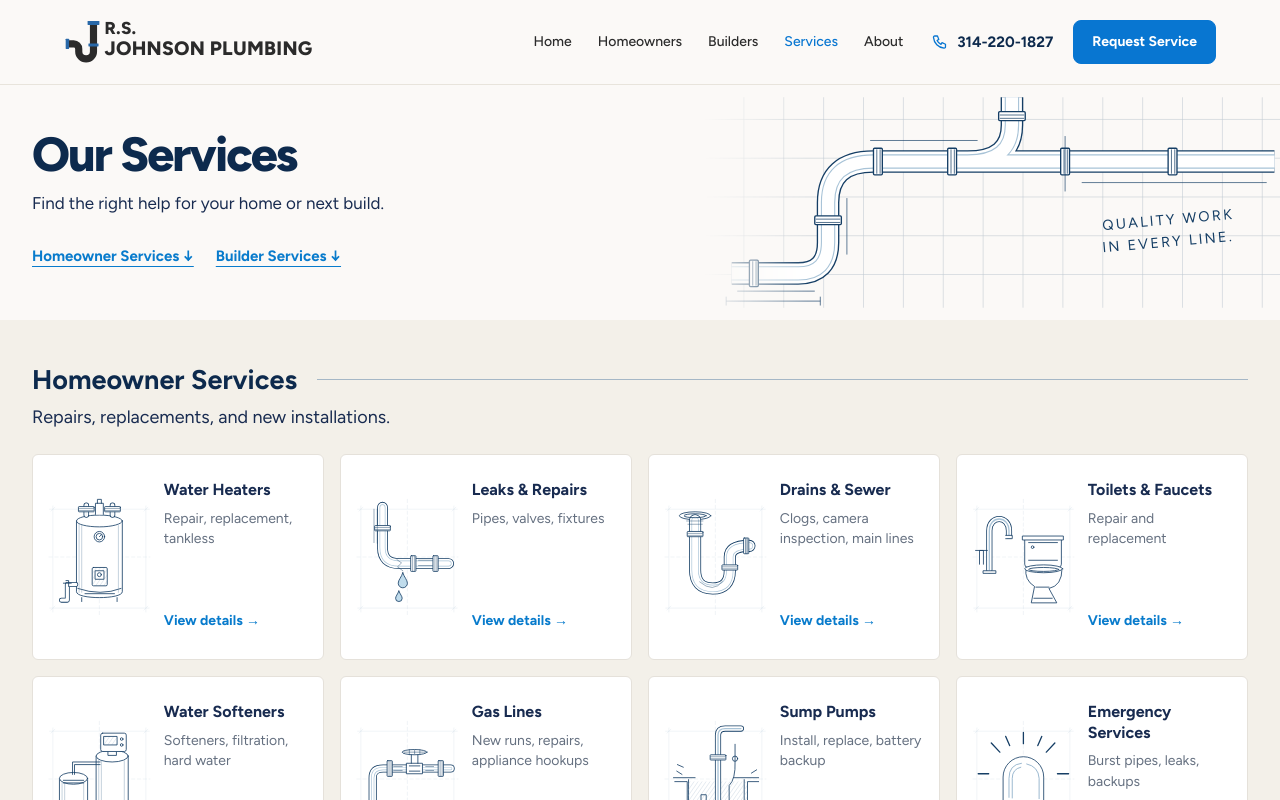
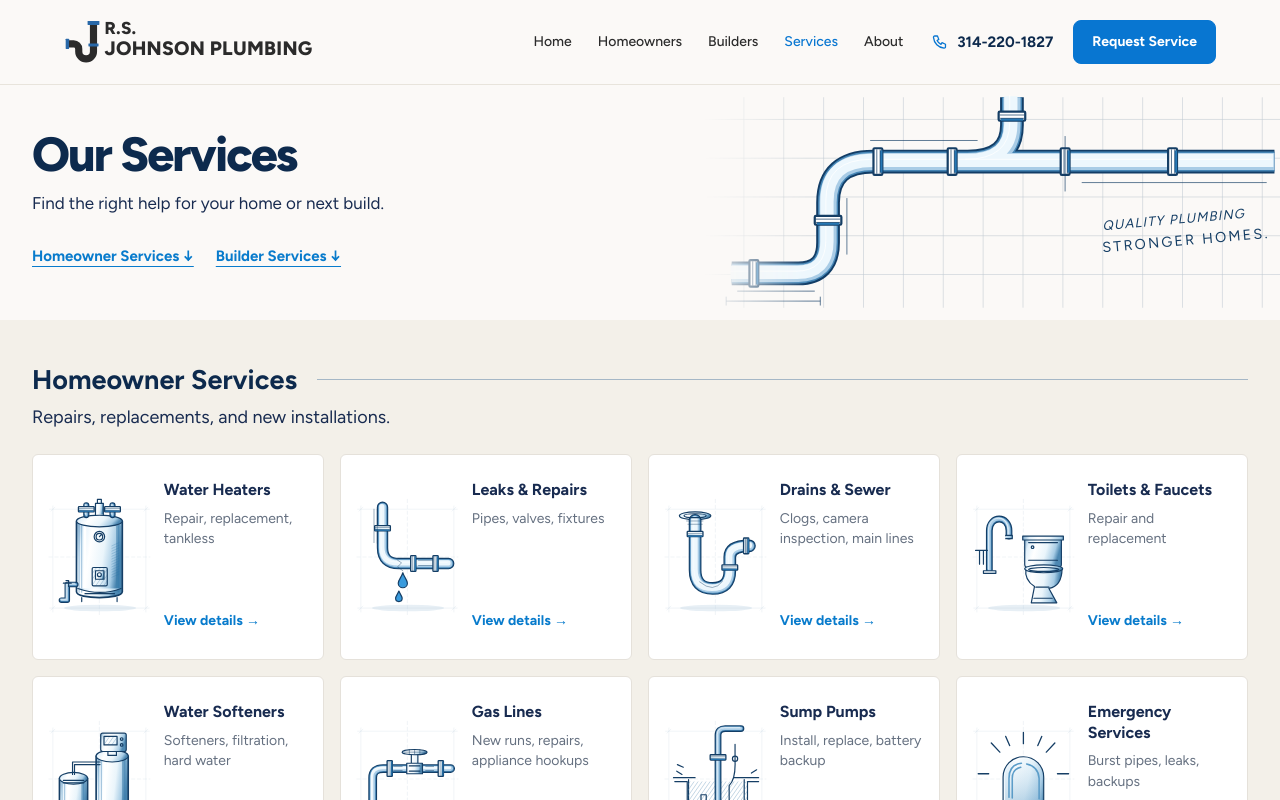
Before and after one commit to rs-johnson-plumbing/website, a Next.js app: page /services in a window 1280 px wide. Shown: the top 800 px of the page. Built offline with nearby package versions, Linux system fonts and the light colour scheme.

Commit message:
Add blue tonal shading, layered pipe highlights, and varied sketch line weights

```diff
--- a/src/components/concept-two/ui/ServiceSketch.tsx
+++ b/src/components/concept-two/ui/ServiceSketch.tsx
@@ -2,10 +2,10 @@ import { useId } from "react";
 
 /** Detailed technical drawings, kept as vectors for crisp phone and desktop rendering. */
 function Pipe({ d, width = 14 }: { d: string; width?: number }) {
- return <><path d={d} strokeWidth={width + 2.4}/><path d={d} stroke="#fff" strokeWidth={width}/><path d={d} stroke="#a8c3d7" strokeWidth={width - 5}/><path d={d} stroke="#fff" strokeWidth={width - 7}/></>;
+ return <><path d={d} stroke="#123d66" strokeWidth={width + 3.4}/><path d={d} stroke="#4585b5" strokeWidth={width}/><path d={d} stroke="#a9cce6" strokeWidth={width - 2.5}/><path d={d} stroke="#edf7fd" strokeWidth={Math.max(1,width - 6)} transform="translate(-1 -1)"/><path d={d} stroke="#fff" strokeWidth=".8" transform="translate(-2 -2)" opacity=".9"/></>;
 }
 function Collar({ x, y, rotate = 0 }: {x:number;y:number;rotate?:number}) {
- return <g transform={`translate(${x} ${y}) rotate(${rotate})`} fill="#fff"><rect x="-4" y="-12" width="8" height="24" rx="1"/><path d="M-1-11V11M2-11V11" strokeWidth=".65"/></g>;
+ return <g transform={`translate(${x} ${y}) rotate(${rotate})`} fill="#fff"><rect x="-4" y="-12" width="8" height="24" rx="1" strokeWidth="2"/><path d="M3-10V10" stroke="#2678b5" strokeWidth="2.2"/><path d="M-1-11V11M2-11V11" strokeWidth=".65"/></g>;
 }
 function Valve({x=80,y=80}: {x?:number;y?:number}) {
  return <g transform={`translate(${x} ${y})`} fill="#fff"><path d="M-12-8H12V8H-12ZM-5-8V-23H5V-8"/><ellipse cy="-25" rx="19" ry="4"/><path d="M-16-25H16M0-28V-22M-8-29V-21M8-29V-21" strokeWidth=".75"/><path d="M-8 4H8M-8-4H8"/></g>;
@@ -14,18 +14,19 @@ function Tap({ x=80,y=70 }: {x?:number;y?:number}) {
  return <g transform={`translate(${x} ${y})`}><Pipe d="M0 60V0C0-24 30-24 30 0V8" width={7}/><path d="M-9 61H10V65H-9ZM25 7H35V12H25M-15 51V30H-9V51M-21 30H-3" fill="#fff"/></g>;
 }
 function Tank({x=45,y=40,w=70,h=108}: {x?:number;y?:number;w?:number;h?:number}) {
- return <g fill="#fff"><path d={`M${x} ${y}v${h}c0 12 ${w} 12 ${w} 0V${y}`}/><ellipse cx={x+w/2} cy={y} rx={w/2} ry="9"/><path d={`M${x+4} ${y+5}v${h-4}M${x+8} ${y+7}v${h-6}M${x+w-6} ${y+7}v${h-6}`} stroke="#819db4" strokeWidth=".7"/><path d={`M${x+2} ${y+h-5}q${w/2} 12 ${w-4} 0M${x+8} ${y+h+9}v6m${w-16} -6v6`}/></g>;
+ return <g fill="#fff"><path d={`M${x} ${y}v${h}c0 12 ${w} 12 ${w} 0V${y}`} strokeWidth="2.5"/><path d={`M${x+w-6} ${y+8}v${h-11}`} stroke="#397aa8" strokeWidth="7" opacity=".55"/><path d={`M${x+13} ${y+10}v${h-17}`} stroke="#fff" strokeWidth="4"/><ellipse cx={x+w/2} cy={y} rx={w/2} ry="9"/><path d={`M${x+4} ${y+5}v${h-4}M${x+8} ${y+7}v${h-6}M${x+w-6} ${y+7}v${h-6}`} stroke="#819db4" strokeWidth=".7"/><path d={`M${x+2} ${y+h-5}q${w/2} 12 ${w-4} 0M${x+8} ${y+h+9}v6m${w-16} -6v6`}/></g>;
 }
-function Drops() {return <g fill="#c0dcec"><path d="M73 119c-2 7-7 11-7 16a7 7 0 0 0 14 0c0-5-5-9-7-16ZM67 147c-2 5-5 8-5 11a5 5 0 0 0 10 0c0-3-3-6-5-11Z"/></g>}
+function Drops() {return <g fill="#399bdd"><path d="M73 119c-2 7-7 11-7 16a7 7 0 0 0 14 0c0-5-5-9-7-16ZM67 147c-2 5-5 8-5 11a5 5 0 0 0 10 0c0-3-3-6-5-11Z"/></g>}
 function House() {
  return <g fill="none"><path d="M9 78L73 25L151 59L92 104ZM9 78V148L92 169L151 117V59M92 104V169M73 25V89M9 148L73 89L151 117M6 82L73 20L157 57"/>{[23,37,51,65].map(x=><path key={x} d={`M${x} ${78-(x-9)*.82}V${148-(x-9)*.91}M${x} ${82+(x-9)*.27}V${148+(x-9)*.25}`}/>)}{[104,116,128,140].map(x=><path key={x} d={`M${x} ${104-(x-92)*.76}V${169-(x-92)*.88}`}/>)}<path d="M14 126L86 145M14 132L86 151M98 139L147 96M98 145L147 102M35 100V132H54V105ZM109 113V142L128 126V97M73 31L17 79L91 99L146 60Z"/><path d="M31 137V110H44V128H65V103H81V147M101 153V119L120 103V82" strokeWidth="3" stroke="#7da6c6"/><path d="M0 158L94 183L160 126M0 163L94 188M4 49H155M73 6V177M0 175H160" strokeWidth=".45" opacity=".55"/></g>;
 }
 
 export function ServiceSketch({id}: {id:string}) {
  const uid=useId().replace(/:/g,"");
- return <svg viewBox="0 0 160 190" fill="none" stroke="currentColor" strokeWidth="1.25" strokeLinecap="round" strokeLinejoin="round" aria-hidden="true" focusable="false">
- <defs><pattern id={uid} width="5" height="5" patternUnits="userSpaceOnUse" patternTransform="rotate(35)"><path d="M0 0V5" stroke="#95aec3" strokeWidth=".65"/></pattern></defs>
+ return <svg viewBox="0 0 160 190" fill="none" stroke="currentColor" className={`sketch-${uid}`} strokeWidth="1.8" strokeLinecap="round" strokeLinejoin="round" aria-hidden="true" focusable="false">
+ <defs><linearGradient id={`${uid}-metal`} x1="0" y1="0" x2="1" y2=".25"><stop offset="0" stopColor="#7ea9ca"/><stop offset=".16" stopColor="#e4f2fb"/><stop offset=".36" stopColor="#fff"/><stop offset=".65" stopColor="#eaf5fb"/><stop offset=".88" stopColor="#a7cce5"/><stop offset="1" stopColor="#4d88b2"/></linearGradient><linearGradient id={`${uid}-wash`} x1="0" y1="0" x2="0" y2="1"><stop stopColor="#e2f1fa" stopOpacity=".25"/><stop offset="1" stopColor="#89b6d5" stopOpacity=".5"/></linearGradient><pattern id={uid} width="5" height="5" patternUnits="userSpaceOnUse" patternTransform="rotate(35)"><path d="M0 0V5" stroke="#588eb4" strokeWidth=".9"/></pattern></defs><style>{`.sketch-${uid} [fill="#fff"]{fill:url(#${uid}-metal)} .sketch-${uid} [stroke="#819db4"]{stroke:#3679ad} .sketch-${uid} [stroke="#86aac6"]{stroke:#287db7;stroke-width:2.4}`}</style>{id!=="house"&&<ellipse cx="81" cy="173" rx="55" ry="5" fill="#397dad" opacity=".12" stroke="none"/>}
  <g stroke="#b3c8d9" strokeWidth=".45" opacity=".65"><path d="M9 17V179M151 17V179M4 173H156M4 22H156M6 176l6-6M148 176l6-6M6 25l6-6M148 25l6-6"/><path d="M80 7V184M3 95H157" strokeDasharray="5 4"/></g>
+ <g>
  {id==="heater"&&<><Tank/><Pipe d="M60 31V16M100 31V16" width={6}/><Collar x={60} y={22} rotate={90}/><Collar x={100} y={22} rotate={90}/><path d="M74 30V13H86V30M77 13V7H83V13" fill="#fff"/><circle cx="80" cy="64" r="8"/><circle cx="80" cy="64" r="5"/><path d="M80 64l3-3"/><rect x="69" y="111" width="23" height="28" rx="2" fill={`url(#${uid})`}/><rect x="74" y="116" width="13" height="13" fill="#fff"/><circle cx="80" cy="122" r="3"/><Pipe d="M44 137H31V161H22" width={5}/><path d="M25 135H37M29 131H33V140M58 151H103"/></>}
  {id==="leaks"&&<><Pipe d="M42 19V81Q42 105 67 105H143"/><Collar x={42} y={51} rotate={90}/><Collar x={89} y={105}/><Collar x={123} y={105}/><path d="M64 99l7 5-6 6 8 6M29 22V73M34 22V74M97 100H118M97 108H118" strokeWidth=".65"/><Drops/></>}
  {id==="drains"&&<><ellipse cx="49" cy="32" rx="24" ry="6" fill="#fff"/><Pipe d="M49 39V115Q49 143 76 143Q102 143 102 116V95Q102 78 132 78" width={16}/><Collar x={49} y={60} rotate={90}/><Collar x={102} y={111} rotate={90}/><Collar x={127} y={78}/><ellipse cx="49" cy="32" rx="17" ry="3"/><path d="M36 40H61M38 45H60M56 133Q77 151 91 132M127 67V90" strokeWidth=".65"/></>}
@@ -40,7 +41,10 @@ export function ServiceSketch({id}: {id:string}) {
  {id==="service"&&<><path d="M14 43H146V65H14ZM14 110H146V148H14Z" fill={`url(#${uid})`}/><path d="M95 26V159H123V26Z" fill={`url(#${uid})`}/><Pipe d="M13 91H108V154M108 91H147" width={10}/><Collar x={46} y={91}/><Collar x={82} y={91}/><Collar x={136} y={91}/><path d="M95 67H123M96 119H123M22 48H64M71 54H88M19 129H70M24 138H83M130 121H143" strokeWidth=".6"/><path d="M54 74V64H76V76" fill="#fff"/><rect x="52" y="76" width="27" height="24" rx="3" fill="#fff"/><circle cx="65" cy="86" r="8"/><path d="M65 86l4-3"/></>}
  {id==="trim"&&<><Tap x={36} y={87}/><Pipe d="M96 154V42Q96 26 113 26H130V42" width={5}/><path d="M121 42H139L145 51H115ZM116 55v4m7-4v4m7-4v4m7-4v4m7-4v4M90 94H104V117H90Z" fill="#fff"/><circle cx="97" cy="105" r="4"/><path d="M22 158H62V165H22M85 155H110V163H85M63 123H82V144H63Z" fill="#fff"/></>}
  {id==="house"&&<House/>}
+ </g>
+ {id==="heater"&&<g stroke="#2b72a5" strokeWidth=".6" opacity=".65">{Array.from({length:13},(_,i)=><path key={i} d={`M99 ${78+i*4}l11-5`}/>)}</g>}
+ {id==="emergency"&&<path d="M52 128V92a28 28 0 0 1 56 0V128Z" fill={`url(#${uid}-wash)`} stroke="none"/>}
  </svg>;
 }
 
-export function PipeBanner() {return <svg viewBox="0 0 520 190" fill="none" stroke="currentColor" strokeWidth="1.2" aria-hidden="true"><g opacity=".25" strokeWidth=".5">{Array.from({length:15},(_,i)=><path key={i} d={`M${i*36} 0V190`}/>)}{[20,55,90,125,160].map(y=><path key={y} d={`M0 ${y}H520`}/>)}</g><Pipe d="M25 159H85Q112 159 112 131V95Q112 58 153 58H238Q278 58 278 25V0M238 58H515" width={18}/>{[[45,159,0],[112,111,90],[157,58,0],[224,58,0],[278,17,90],[326,58,0],[423,58,0]].map(([x,y,r])=><Collar key={`${x}-${y}`} x={x} y={y} rotate={r}/>)}<path d="M30 175H100M129 91V142M150 39H247M341 77H508M326 35V85M20 184H105M20 180V188M105 180V188" strokeWidth=".6"/><text x="360" y="120" fill="currentColor" stroke="none" fontSize="13" letterSpacing="2" transform="rotate(-5 360 120)">QUALITY WORK</text><text x="360" y="140" fill="currentColor" stroke="none" fontSize="13" letterSpacing="2" transform="rotate(-5 360 140)">IN EVERY LINE.</text></svg>}
+export function PipeBanner() {return <svg viewBox="0 0 520 190" fill="none" stroke="currentColor" strokeWidth="1.2" aria-hidden="true"><g opacity=".25" strokeWidth=".5">{Array.from({length:15},(_,i)=><path key={i} d={`M${i*36} 0V190`}/>)}{[20,55,90,125,160].map(y=><path key={y} d={`M0 ${y}H520`}/>)}</g><Pipe d="M25 159H85Q112 159 112 131V95Q112 58 153 58H238Q278 58 278 25V0M238 58H515" width={18}/>{[[45,159,0],[112,111,90],[157,58,0],[224,58,0],[278,17,90],[326,58,0],[423,58,0]].map(([x,y,r])=><Collar key={`${x}-${y}`} x={x} y={y} rotate={r}/>)}<path d="M30 175H100M129 91V142M150 39H247M341 77H508M326 35V85M20 184H105M20 180V188M105 180V188" strokeWidth=".6"/><text x="360" y="120" fill="currentColor" stroke="none" fontSize="12" fontStyle="italic" letterSpacing="1" transform="rotate(-5 360 120)">QUALITY PLUMBING</text><text x="360" y="140" fill="currentColor" stroke="none" fontSize="13" letterSpacing="2" transform="rotate(-5 360 140)">STRONGER HOMES.</text></svg>}
```
